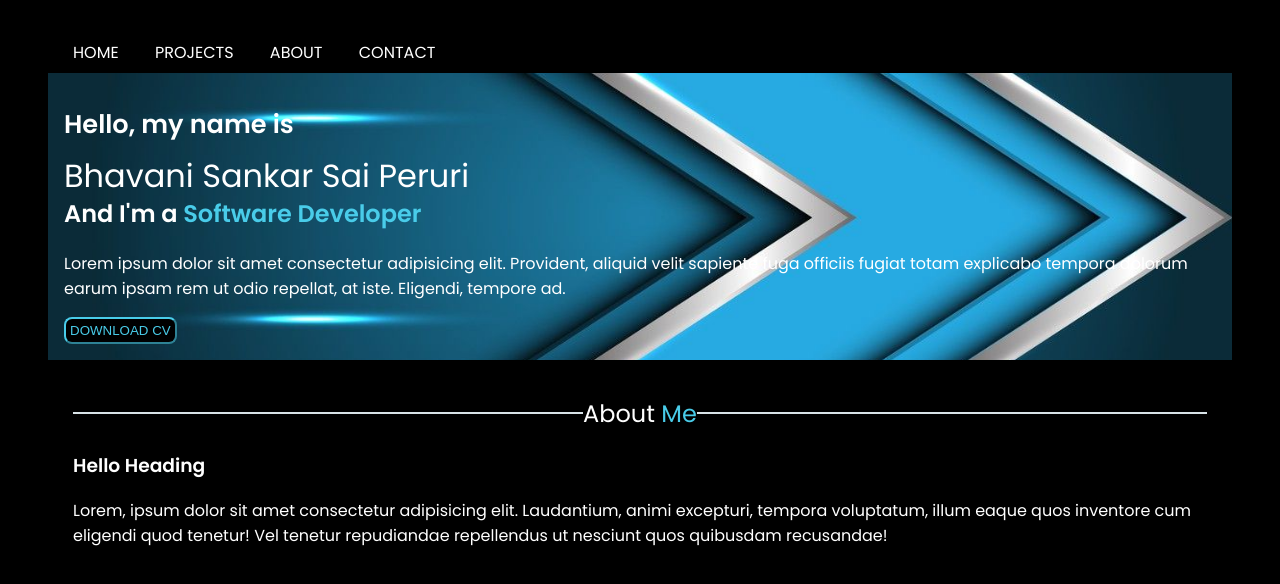
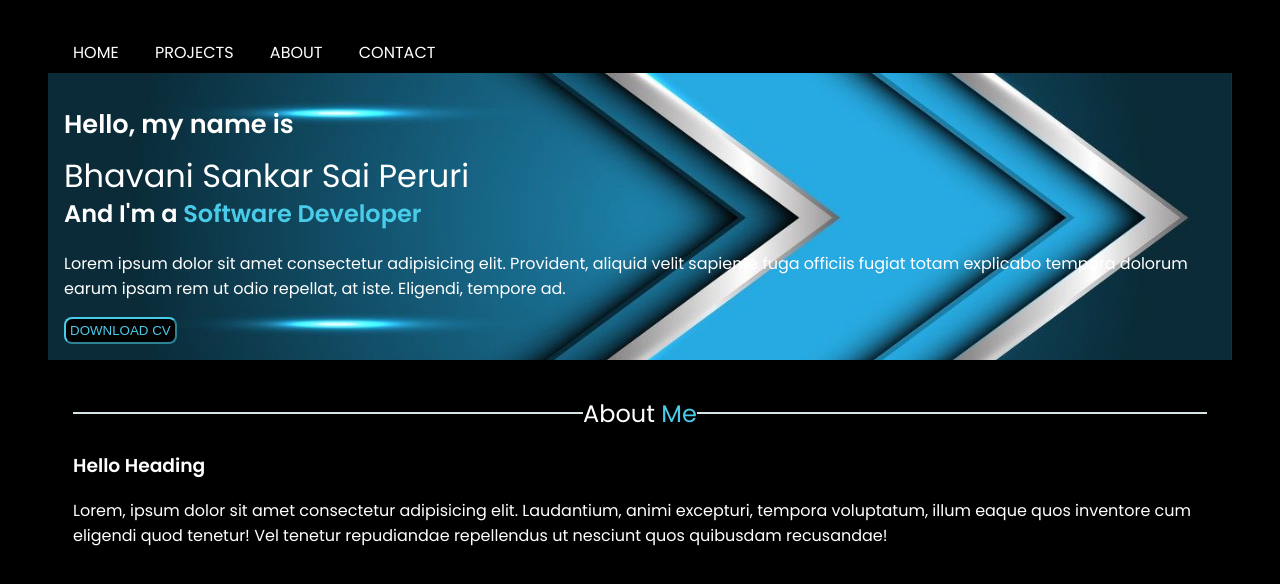
Before and after one commit to SaiDrive/PortfolioBasic, a plain HTML site: page Index.html in a window 1280 px wide. Drawn offline with Linux system fonts and the light colour scheme.

Commit message:
adjusted bckground image size

```diff
--- a/CSS/Style.css
+++ b/CSS/Style.css
@@ -15,7 +15,7 @@ body{
     background-image: url(./images/BackGroundImage.jpg);
     background-repeat: no-repeat;
     background-position: center;
-    background-size: 1280px 720px;
+    background-size: 100%;
 }
 .container{
    background-color:#000000;
```
